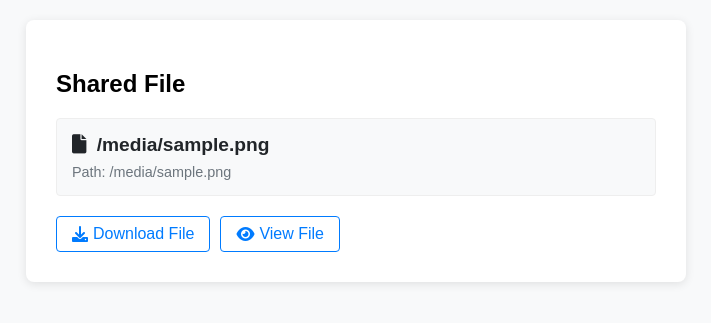
After one commit to Louis292/Web-Files-Server-Python, a Flask app: template templates/shared.html in a window 1280 px wide. The commit adds this page. Shown: the top 323 px of the page, without its empty margins (284-995 px from the left). Run offline with Flask 3, Linux system fonts and the light colour scheme; the template is opened without the code that fills it: most values are stand-ins (such as "Sample title", 1, 10 or a date in 2020).

Commit message:
Add shared module and new design for buton

```diff
--- a/app.py
+++ b/app.py
@@ -1,5 +1,7 @@
 import os
 import yaml
+import uuid
+from datetime import datetime
 from flask import Flask, request, jsonify, render_template, redirect, url_for, send_from_directory, abort
 from flask_login import LoginManager, UserMixin, login_user, login_required, logout_user, current_user
 from werkzeug.utils import secure_filename
@@ -7,6 +9,7 @@ import logging
 from logging.handlers import RotatingFileHandler
 import importlib.util
 import sys
+import json
 
 # Fonction pour charger dynamiquement tous les modules dans un répertoire et exécuter une fonction spécifique
 def load_modules_from_directory(directory):
@@ -35,7 +38,6 @@ def load_modules_from_directory(directory):
             else:
                 if LOGGING_ENABLED:
                     app.logger.info(f"Module loaded but no 'main' function found: {module_name}")
-
 
 # Chargement de la configuration depuis config.yml
 with open("config.yml", "r") as config_file:
@@ -85,6 +87,20 @@ def load_user(user_id):
     if user_id in users:
         return User(user_id)
     return None
+
+# Add a ShareLink model
+class ShareLink:
+    def __init__(self, file_path, token):
+        self.file_path = file_path
+        self.token = token
+        self.created_at = datetime.now()
+
+# Store share links in memory (you might want to use a database in production)
+share_links = {}
+
+# Helper function to generate share token
+def generate_share_token():
+    return str(uuid.uuid4())
 
 # Vérification des clés API
 def verify_api_key(api_key):
@@ -140,12 +156,71 @@ def browse(subpath):
         files = os.listdir(current_path)
         return render_template("index.html", files=files, current_path=subpath)
 
-    elif os.path.isfile(current_path) and "download" in request.args:
-        if LOGGING_ENABLED:
-            app.logger.info(f"User {current_user.id} downloaded file: {current_path}")
-        return send_from_directory(os.path.dirname(current_path), os.path.basename(current_path), as_attachment=True)
+    elif os.path.isfile(current_path):
+        if "download" in request.args:
+            if LOGGING_ENABLED:
+                app.logger.info(f"User {current_user.id} downloaded file: {current_path}")
+            return send_from_directory(os.path.dirname(current_path),
+                                    os.path.basename(current_path),
+                                    as_attachment=True)
+        else:
+            # Serve the file for viewing
+            return send_from_directory(os.path.dirname(current_path),
+                                     os.path.basename(current_path))
 
     abort(404)
+
+@app.route("/share/<path:subpath>", methods=["POST"])
+@login_required
+def share_file(subpath):
+    file_path = os.path.join(BASE_UPLOAD_FOLDER, subpath)
+    if not os.path.isfile(file_path):
+        return jsonify({"error": "File not found"}), 404
+
+    # Generate a unique token for this share
+    token = generate_share_token()
+    share_links[token] = ShareLink(file_path, token)
+
+    share_url = url_for('shared_file', token=token, _external=True)
+    return jsonify({
+        "message": "Share link created successfully",
+        "share_url": share_url
+    })
+
+@app.route("/shared/<token>")
+def shared_file(token):
+    if token not in share_links:
+        abort(404)
+
+    share_link = share_links[token]
+    filepath = share_link.file_path
+    filename = os.path.basename(filepath)
+
+    # Vérification si un fichier est demandé directement pour téléchargement
+    if "download" in request.args:
+        return send_from_directory(
+            os.path.dirname(filepath),
+            filename,
+            as_attachment=True
+        )
+
+    # Lien direct pour voir le fichier (si c'est un type compatible)
+    if "view" in request.args:
+        return send_from_directory(
+            os.path.dirname(filepath),
+            filename,
+            as_attachment=False
+        )
+
+    file_url = url_for('shared_file', token=token)
+
+    return render_template(
+        "shared.html",
+        filename=filename,
+        file_url=file_url,
+        download_url=f"{file_url}?download=true",
+        view_url=f"{file_url}?view=true"
+    )
 
 @app.route("/upload/<path:subpath>", methods=["POST"])
 @login_required
@@ -231,6 +306,12 @@ def api_download(subpath):
 
     return jsonify({"error": "File not found"}), 404
 
+@app.route("/upload/", methods=["POST"])
+@login_required
+def upload_default():
+    return upload("")
+
+
 # Lancer le serveur
 if __name__ == "__main__":
     load_modules_from_directory("modules")
--- /dev/null
+++ b/templates/shared.html
@@ -0,0 +1,94 @@
+<!DOCTYPE html>
+<html>
+<head>
+    <title>Shared File</title>
+    <link href="https://cdnjs.cloudflare.com/ajax/libs/font-awesome/6.0.0-beta3/css/all.min.css" rel="stylesheet">
+    <style>
+        body {
+            font-family: Arial, sans-serif;
+            margin: 20px;
+            display: flex;
+            flex-direction: column;
+            align-items: center;
+            background-color: #f8f9fa;
+        }
+        .shared-file-container {
+            background: white;
+            padding: 30px;
+            border-radius: 8px;
+            box-shadow: 0 2px 10px rgba(0,0,0,0.1);
+            max-width: 600px;
+            width: 100%;
+        }
+        .file-info {
+            margin-bottom: 20px;
+            padding: 15px;
+            background: #f8f9fa;
+            border-radius: 4px;
+            border: 1px solid #eee;
+        }
+        .file-path {
+            color: #6c757d;
+            font-size: 0.9em;
+            word-break: break-all;
+        }
+        .file-name {
+            font-size: 1.2em;
+            color: #212529;
+            margin-bottom: 8px;
+            font-weight: bold;
+        }
+        .buttons {
+            display: flex;
+            gap: 10px;
+            margin-top: 20px;
+        }
+        button, .button {
+            padding: 8px 15px;
+            border: 1px solid #007bff;
+            background-color: #fff;
+            color: #007bff;
+            border-radius: 4px;
+            cursor: pointer;
+            display: flex;
+            align-items: center;
+            gap: 5px;
+            text-decoration: none;
+            font-size: 1em;
+        }
+        button:hover, .button:hover {
+            background-color: #007bff;
+            color: #fff;
+        }
+        .icon {
+            margin-right: 5px;
+        }
+    </style>
+</head>
+<body>
+    <div class="shared-file-container">
+        <h2>Shared File</h2>
+        <div class="file-info">
+            <div class="file-name">
+                <i class="fas fa-file icon"></i>
+                {{ filename }}
+            </div>
+            <div class="file-path">
+                Path: {{ filepath }}
+            </div>
+        </div>
+        <div class="buttons">
+            <!-- Download button with confirmation -->
+            <a href="?download=true" class="button" aria-label="Download File" onclick="return confirm('Do you want to download this file?');">
+                <i class="fas fa-download"></i>
+                Download File
+            </a>
+            <!-- View button with correct URL parameter -->
+            <a href="{{ file_url }}?view=true" class="button" aria-label="View File" target="_blank">
+                <i class="fas fa-eye"></i>
+                View File
+            </a>
+        </div>
+    </div>
+</body>
+</html>
```
Also changed, not shown: templates/index.html (+144 -8 lines).
